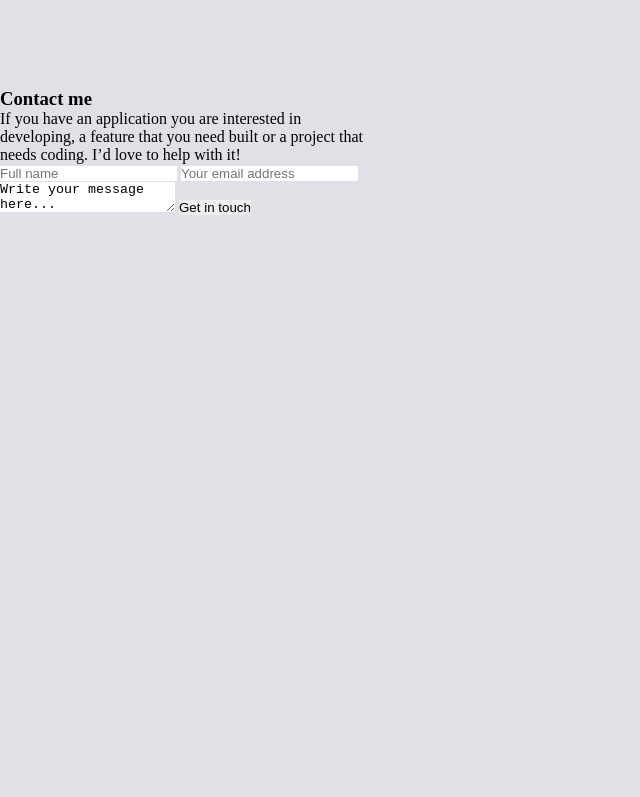
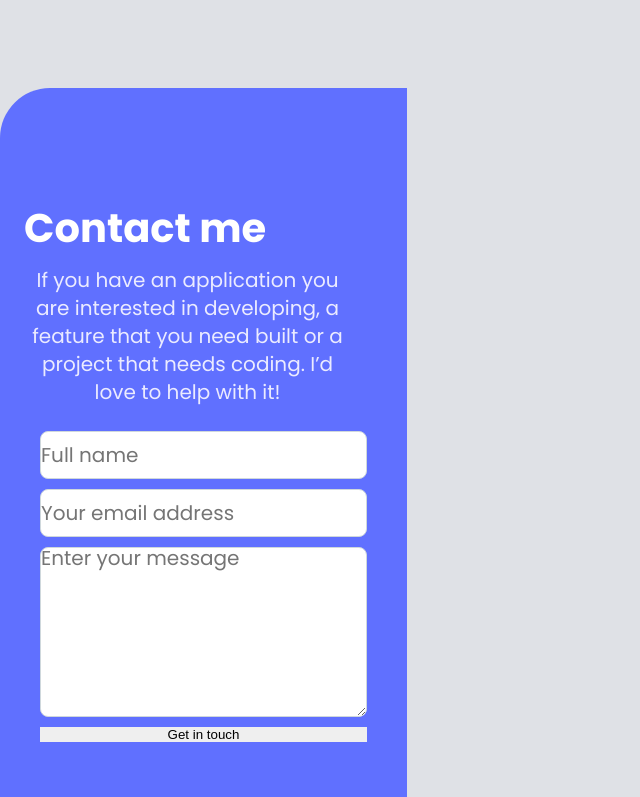
Before and after one commit to Techcolony/Portfolio-setup, a website: page index.html in a window 1280 px wide. Shown: the part 4388-5185 px from the top of the page, without its empty margins (0-640 px from the left). Before the commit the page ends 4604 px from the top, so only its background shows below. Drawn offline with Linux system fonts and the light colour scheme.

Commit message:
modified content for the form

```diff
--- a/index.html
+++ b/index.html
@@ -245,7 +245,7 @@
                     <form action="" method="post">
                         <input type="text" name="text" id="text" placeholder="Full name" maxlength="30" required />
                         <input type="email" name="email" id="email" placeholder="Your email address" maxlength="30" required />
-                        <textarea id="message" name="message" maxlength="300" placeholder="Enter your message">Write your message here...</textarea>
+                        <textarea id="message" name="message" maxlength="300" placeholder="Enter your message"></textarea>
                         <input type="submit" value="Get in touch" />
                     </form>
                 </div>
--- a/style.css
+++ b/style.css
@@ -412,3 +412,76 @@ button:active {
 .fa-angle-down {
   padding-right: 50px;
 }
+
+.contact-me > h3 {
+  font-family: 'Poppins', sans-serif;
+  font-style: normal;
+  font-weight: 700;
+  font-size: 40px;
+  line-height: 52px;
+  color: #fff;
+}
+
+form {
+  display: grid;
+  gap: 10px;
+  margin: 0 auto;
+  padding: 1em;
+}
+
+.contact-me {
+  display: flex;
+  flex-direction: column;
+  padding: 7.125rem 1.5rem;
+  gap: 0.75rem;
+  align-self: center;
+  height: 709.17px;
+  border-radius: 50px 0 0 0;
+  background-color: #6070ff;
+  background-image: url(icons-images/contact-form.png);
+  background-size: cover;
+  background-position: right;
+  position: relative;
+}
+
+#text,
+#email {
+  width: 327px;
+  height: 48px;
+  border-radius: 8px;
+  border: 1px solid #cfd8dc;
+  background: #fff;
+  color: #172b4d;
+  font-size: 20px;
+  font-weight: 400;
+  line-height: 20px;
+  font-style: normal;
+  font-family: 'Poppins', sans-serif;
+}
+
+.contact-me p {
+  width: 327px;
+  height: 137px;
+  left: 24px;
+  font-family: 'Poppins', sans-serif;
+  font-weight: 400;
+  font-size: 20px;
+  line-height: 28px;
+  text-align: center;
+  color: #ebebff;
+}
+
+#message {
+  width: 327px;
+  height: 170px;
+  border-radius: 8px;
+  border-radius: 8px;
+  border: 1px solid #cfd8dc;
+  background: #fff;
+  color: #b3bac5;
+  font-size: 20px;
+  font-weight: 400;
+  line-height: 20px;
+  font-style: normal;
+  font-family: 'Poppins', sans-serif;
+}
```
Also changed, not shown: icons-images/contact-form.png (renamed from icons-images/contact form.png).
